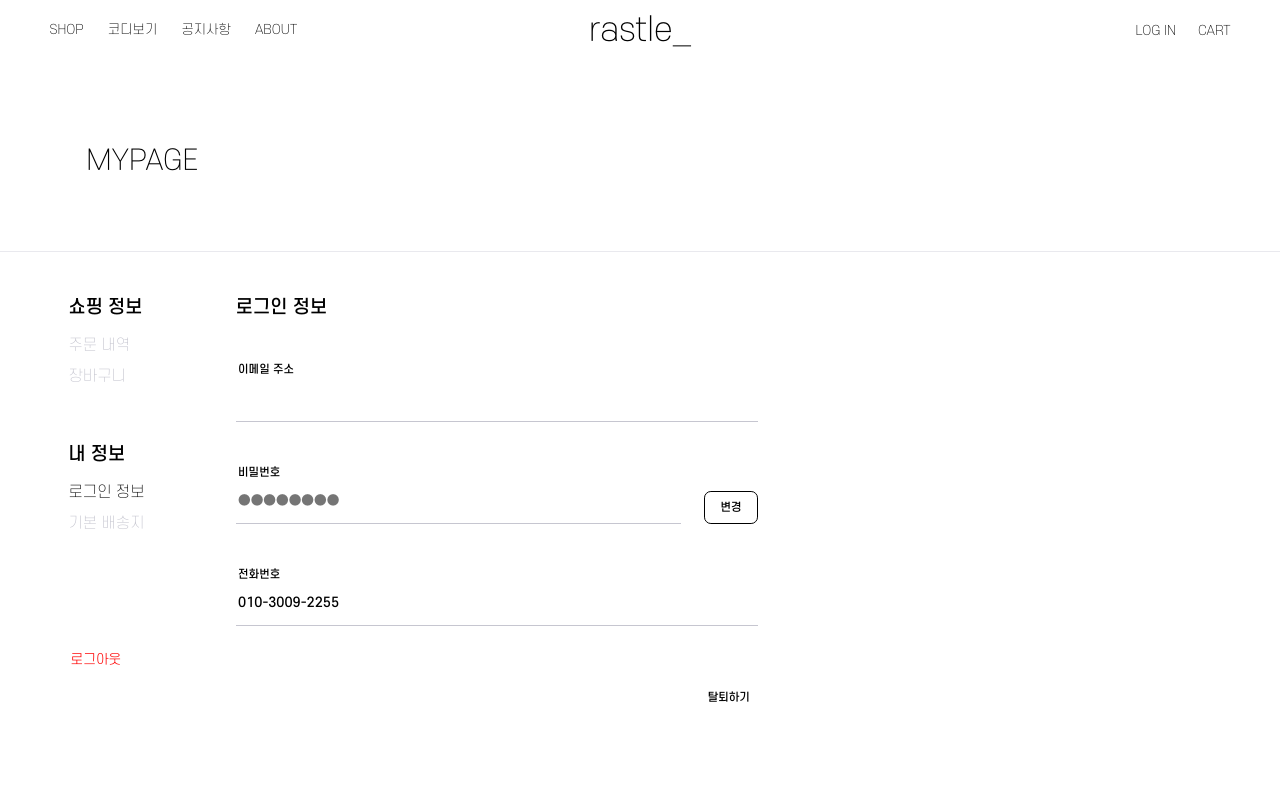
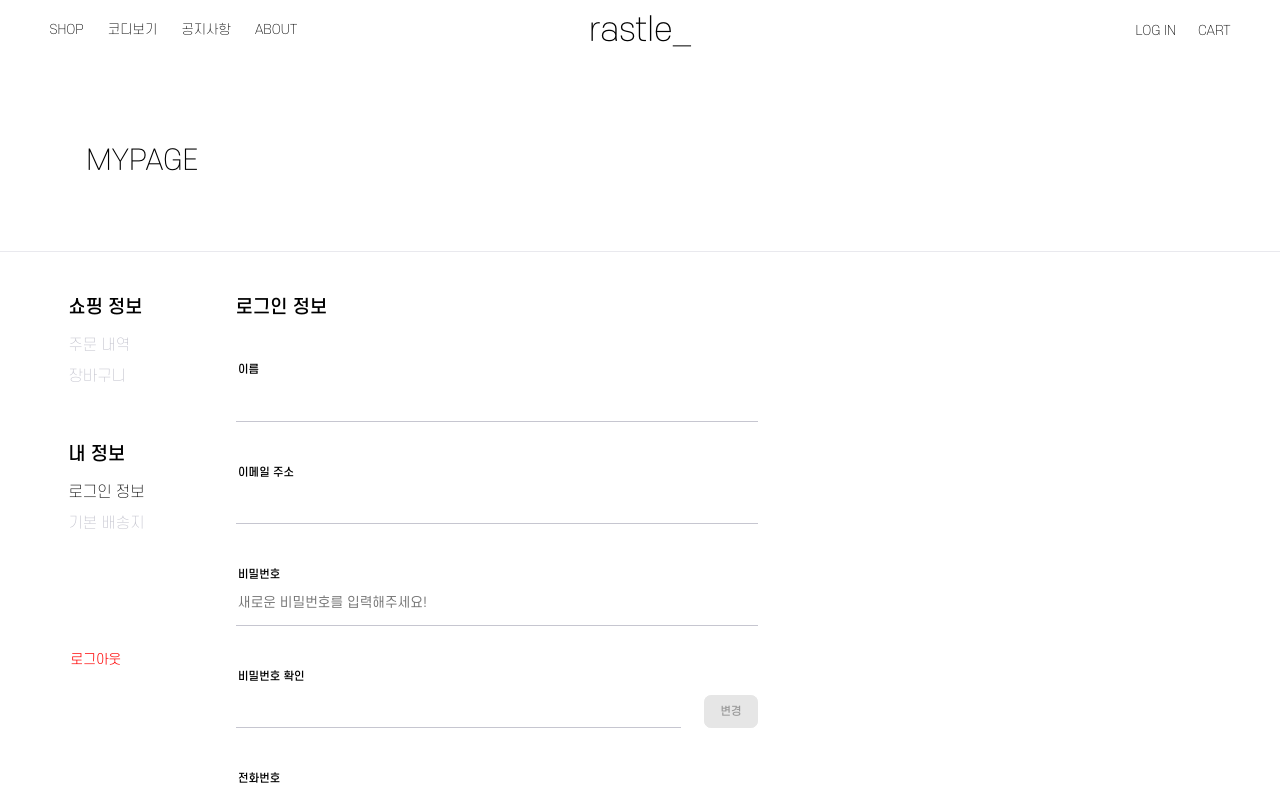
Before and after one commit to rastle-dev/rastle-frontend, a Next.js app: page /mypage in a window 1280 px wide. Both pictures are taken after a click on the element "로그인 정보". Shown: the top 800 px of the page. Built offline with nearby package versions, Linux system fonts and the light colour scheme; no server answers.

Commit message:
feat: 비밀번호 변경기능 구현

```diff
--- a/src/api/auth.ts
+++ b/src/api/auth.ts
@@ -44,6 +44,14 @@ export const authSignUp = async (userSignUpData: object) => {
   return data;
 };
 export const loadMe = async () => {
-  const { data } = await authorizationClient.post(API.SIGNUP);
+  const { data } = await authorizationClient.get(API.MEMBER);
   return data;
 };
+
+export const changePassword = async (newPassword: any) => {
+  const { data } = await authorizationClient.put(
+    API.CHANGEPASSWORD,
+    newPassword,
+  );
+  return data;
+};
--- a/src/api/config.ts
+++ b/src/api/config.ts
@@ -11,6 +11,7 @@ const MARKET = "/market";
 const PRODUCT = "/product";
 const CURRENTMARKET = "/currentMarket";
 const MEMBER = "/member";
+const CHANGEPASSWORD = "/changePassword";
 
 const API = {
   BASE_URL: `${BASE_URL}`,
@@ -26,5 +27,6 @@ const API = {
   PRODUCT: `${PRODUCT}`,
   CURRENTMARKET: `${PRODUCT}${CURRENTMARKET}`,
   MEMBER: `${MEMBER}`,
+  CHANGEPASSWORD: `${MEMBER}${CHANGEPASSWORD}`,
 };
 export default API;
--- a/src/components/Mypage/loginInfo.tsx
+++ b/src/components/Mypage/loginInfo.tsx
@@ -1,10 +1,18 @@
 import React from "react";
 import styled from "styled-components";
+import { useQuery } from "@tanstack/react-query";
 import * as S from "@/styles/login/index.styles";
 import Button from "@/components/common/Button";
 import Input from "@/components/common/Input";
 import media from "@/styles/media";
 import useMypage from "@/hooks/useMypage";
+import QUERYKEYS from "@/constants/querykey";
+import { loadMe } from "@/api/auth";
+import useSignup from "@/hooks/useSignup";
+
+interface ButtonProps {
+  inValid: boolean;
+}
 
 const Wrapper = styled.div`
   display: flex;
@@ -13,10 +21,10 @@ const Wrapper = styled.div`
   padding-top: 4rem;
   width: 50%;
 `;
-const Box = styled.div`
+const Box = styled.div<ButtonProps>`
   display: flex;
   flex-direction: row;
-  align-items: flex-end;
+  align-items: ${({ inValid }) => (inValid ? "center" : "flex-end")};
 `;
 const PasswordInput = styled(Input)`
   width: 95%;
@@ -71,33 +79,56 @@ const DeleteButton = styled(Button)`
   }
 `;
 export default function LoginInfo() {
-  const { email, password, onChangePassword } = useMypage();
+  const { passwordCheck, onChangePasswordCheck, password, onChangePassword } =
+    useSignup();
+  const { mutateChangePassword } = useMypage();
+  const { data } = useQuery([QUERYKEYS.LOAD_ME], loadMe);
+  console.log("회원정보", data);
+  console.log("비번", passwordCheck);
   const inputs = [
     {
-      label: "이메일 주소",
-      value: email,
+      label: "이름",
+      value: data?.data.userName,
     },
     {
-      placeholder: "●●●●●●●●",
+      label: "이메일 주소",
+      value: data?.data.email,
+    },
+    {
+      placeholder: "새로운 비밀번호를 입력해주세요!",
       label: "비밀번호",
       type: "password",
       onChange: onChangePassword,
+      message:
+        password.length > 0 && password.length < 8
+          ? "영문, 숫자, 특수문자를 3가지 이상으로 조합해 8자 이상 16자 이하 입력해주세요."
+          : "",
+      inValid: password.length > 0 && password.length < 8,
+    },
+    {
+      label: "비밀번호 확인",
+      type: "password",
       buttonTitle: "변경",
+      onChange: onChangePasswordCheck,
+      message:
+        password !== passwordCheck && passwordCheck.length > 0
+          ? "비밀번호가 일치하지 않습니다."
+          : "",
+      inValid: password !== passwordCheck && passwordCheck.length > 0,
     },
     {
       label: "전화번호",
-      value: "010-3009-2255",
+      value: data?.data.phoneNumber,
       onChange: onChangePassword,
     },
   ];
-  console.log(password);
   return (
     <div>
       <h2>로그인 정보</h2>
       {inputs.map((input) => (
         <Wrapper>
           {input.buttonTitle ? (
-            <Box>
+            <Box inValid={input.inValid}>
               <PasswordInput
                 key={input.label}
                 placeholder={input.placeholder}
@@ -105,8 +136,18 @@ export default function LoginInfo() {
                 type={input.type}
                 value={input.value}
                 onChange={input.onChange}
+                message={input.message}
+                inValid={input.inValid}
               />
-              <PasswordChangeButton title="변경" />
+              <PasswordChangeButton
+                title="변경"
+                onClick={() => {
+                  mutateChangePassword.mutate({ newPassword: password });
+                }}
+                disabled={
+                  !(password === passwordCheck && passwordCheck.length > 0)
+                }
+              />
             </Box>
           ) : (
             <S.StyledInput
@@ -116,6 +157,8 @@ export default function LoginInfo() {
               type={input.type}
               value={input.value}
               onChange={input.onChange}
+              message={input.message}
+              inValid={input.inValid}
             />
           )}
         </Wrapper>
--- a/src/constants/querykey.ts
+++ b/src/constants/querykey.ts
@@ -1,6 +1,7 @@
 const QUERYKEYS = {
   LOAD_MARKET_IMAGES: "getMarketImages",
   LOAD_CURRENT_MARKET: "loadCurrentMarket",
+  LOAD_ME: "loadMe",
 } as const;
 
 export default QUERYKEYS;
--- a/src/hooks/useLogin.tsx
+++ b/src/hooks/useLogin.tsx
@@ -17,7 +17,6 @@ export default function useLogin() {
       // HTTP 응답에서 "Authorization" 헤더 값을 추출
       const token = response.authorization.replace("Bearer ", "");
       localStorage.setItem("accessToken", token);
-      // toastMsg("로그인 성공!");
       router.push(PATH.HOME);
     },
     onError: ({
--- a/src/hooks/useMypage.tsx
+++ b/src/hooks/useMypage.tsx
@@ -1,19 +1,20 @@
+import { useRouter } from "next/router";
+import { useState } from "react";
+import { toast } from "react-toastify";
 import { useMutation } from "@tanstack/react-query";
-import { useRouter } from "next/router";
-import { toast } from "react-toastify";
 import useInput from "@/hooks/useInput";
-import { authLogin, authLogout } from "@/api/auth";
+import { authLogout, changePassword } from "@/api/auth";
 import PATH from "@/constants/path";
+import toastMsg from "@/components/Toast";
 import errorMsg from "@/components/Toast/error";
-import toastMsg from "@/components/Toast";
 
 export default function useMypage() {
   const router = useRouter();
-  const [password, onChangePassword] = useInput("");
   const [email, onChangeEmail] = useInput("");
+  const [clickable, setClickable] = useState(false);
+
   const logout = async () => {
     try {
-      console.log("local", localStorage);
       await authLogout();
       localStorage.clear();
       toastMsg("로그아웃 되었습니다!");
@@ -23,11 +24,36 @@ export default function useMypage() {
     }
   };
 
+  const mutateChangePassword = useMutation(["changePassword"], changePassword, {
+    onSuccess: async () => {
+      toastMsg("비밀번호가 변경되었습니다!");
+    },
+    onError: ({
+      response: {
+        data: { errorCode, message },
+      },
+    }) => {
+      toast.dismiss();
+      errorMsg("새로운 비밀번호를 다시 입력해주세요.");
+      console.log(`${errorCode} / ${message}`);
+    },
+  });
+  // const deleteUser = async () => {
+  //   try {
+  //     await deleteMe();
+  //     toastMsg("회원 탈퇴가 완료되었습니다.");
+  //     localStorage.clear();
+  //   } catch (err) {
+  //     console.log(err);
+  //   }
+  // };
+
   return {
-    password,
-    onChangePassword,
     email,
     onChangeEmail,
     logout,
+    clickable,
+    setClickable,
+    mutateChangePassword,
   };
 }
--- a/src/pages/mypage/index.tsx
+++ b/src/pages/mypage/index.tsx
@@ -1,9 +1,9 @@
 import React, { useState } from "react";
 import OrderList from "@/components/Mypage/orderList";
 import Cart from "@/components/Mypage/cart";
+import LoginInfo from "@/components/Mypage/loginInfo";
+import useMypage from "@/hooks/useMypage";
 import * as S from "./index.styles";
-import useLogin from "@/hooks/useLogin";
-import LoginInfo from "@/components/Mypage/loginInfo";
 
 const shoppingTabs = [
   { label: "주문 내역", category: "쇼핑 정보" },
@@ -15,7 +15,7 @@ const myTabs = [
 ];
 export default function Mypage() {
   const [activeTab, setActiveTab] = useState("주문 내역");
-  const { logout } = useLogin();
+  const { logout } = useMypage();
 
   const handleTabClick = (tab: any) => {
     setActiveTab(tab);
```
